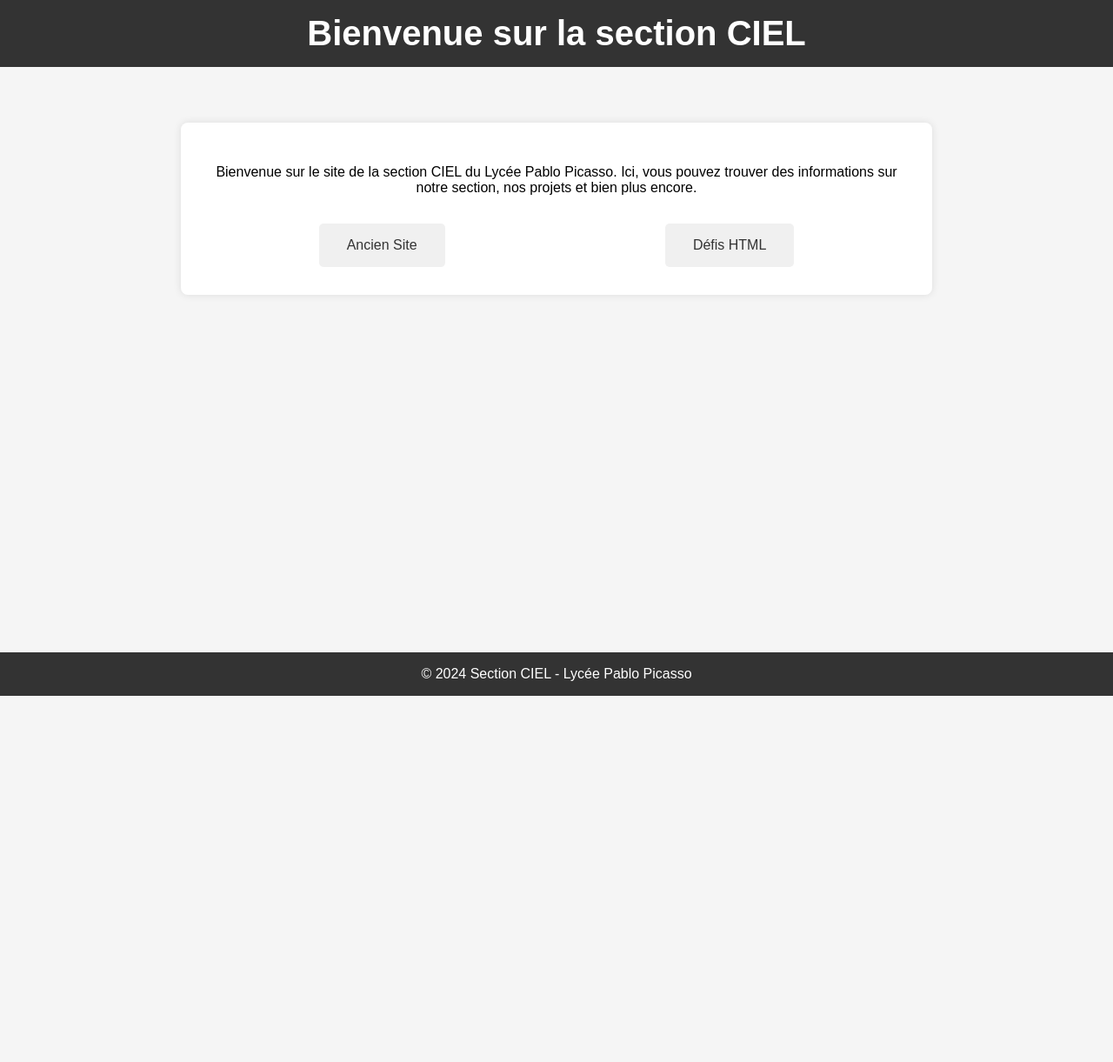
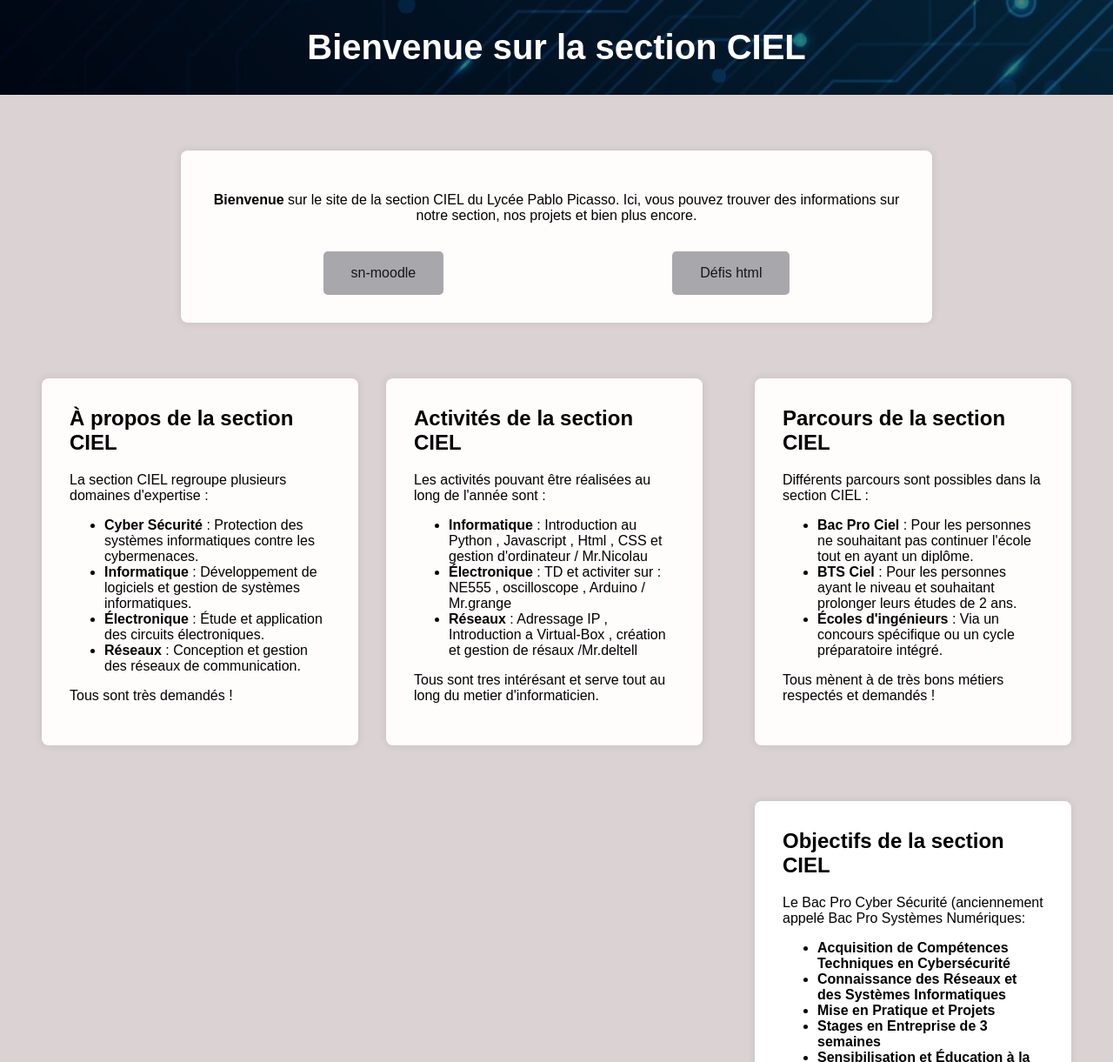
Before and after one commit to neo01mrt/cielaccpage, a plain HTML site: page index.html in a window 1280 px wide. Shown: the top 1221 px of the page at 87% size. Before the commit the page ends 800 px from the top, so only its background shows below. Drawn offline with Linux system fonts and the light colour scheme.

Commit message:
Add files via upload

```diff
--- a/index.html
+++ b/index.html
@@ -4,39 +4,114 @@
 <head>
     <meta charset="UTF-8">
     <meta name="viewport" content="width=device-width, initial-scale=1.0">
-    <title>Section CIEL - Lycée Pablo Picasso</title>
+    <title>Bac Pro CIEL</title>
     <style>
         body {
+            display: flex;
+            flex-direction: column;
+            min-height: 100vh;
             font-family: Arial, sans-serif;
-            background-color: #f5f5f5;
+            background-color: #dbd3d3;
             margin: 0;
             padding: 0;
         }
 
         header {
-            background-color: #333;
+            background-image: url('img1.jpg');
+            background-size: cover;
+            background-position: center;
             color: white;
-            padding: 1em 0;
+            padding: 2em 0;
             text-align: center;
+            position: relative;
         }
 
-        h1 {
+        header::before {
+            content: "";
+            position: absolute;
+            top: 0;
+            left: 0;
+            right: 0;
+            bottom: 0;
+            background: rgba(0, 0, 0, 0.5);
+            z-index: 1;
+        }
+
+        header h1 {
+            position: relative;
+            z-index: 2;
             margin: 0;
             font-size: 2.5em;
         }
 
         main {
             padding: 2em;
+            flex: 1;
+        }
+
+        .content1 {
+            margin: 2em auto;
+            max-width: 800px;
+            background-color: rgb(255, 252, 252);
+            padding: 2em;
+            border-radius: 8px;
+            box-shadow: 0 0 10px rgba(0, 0, 0, 0.1);
             text-align: center;
         }
 
-        .content {
-            margin: 2em auto;
-            max-width: 800px;
-            background-color: white;
+        .content2 {
+            float: left;
+            margin: 2em 1em;
+            max-width: 300px;
+            background-color: rgb(255, 252, 252);
             padding: 2em;
             border-radius: 8px;
             box-shadow: 0 0 10px rgba(0, 0, 0, 0.1);
+        }
+
+        .content3 {
+            float: right;
+            margin: 2em 1em;
+            max-width: 300px;
+            background-color: rgb(255, 252, 252);
+            padding: 2em;
+            border-radius: 8px;
+            box-shadow: 0 0 10px rgba(0, 0, 0, 0.1);
+        }
+
+
+        .content4 {
+            float: left;
+            margin: 2em 1em;
+            max-width: 300px;
+            background-color: rgb(255, 252, 252);
+            padding: 2em;
+            border-radius: 8px;
+            box-shadow: 0 0 10px rgba(0, 0, 0, 0.1);
+        }
+
+        .content5 {
+            float: right;
+            margin: 2em 1em;
+            max-width: 300px;
+            background-color: rgb(255, 255, 255);
+            padding: 2em;
+            border-radius: 8px;
+            box-shadow: 0 0 10px rgba(0, 0, 0, 0.1);
+        }
+
+        .content2 h2,
+        .content3 h2,
+        .content4 h2,
+        .content5 h2 {
+            margin-top: 0;
+        }
+
+        .content2 p,
+        .content3 p,
+        .content4 p,
+        .content5 p {
+            margin-bottom: 1em;
         }
 
         .links {
@@ -47,8 +122,8 @@
 
         .links a {
             text-decoration: none;
-            color: #333;
-            background-color: #f0f0f0;
+            color: #131616;
+            background-color: #a8a8ac;
             padding: 1em 2em;
             border-radius: 5px;
             transition: background-color 0.3s;
@@ -59,13 +134,12 @@
         }
 
         footer {
-            background-color: #333;
+            background-image: url('img1.jpg');
             color: white;
             text-align: center;
             padding: 1em 0;
-            position: absolute;
+            position: relative;
             width: 100%;
-            bottom: 0;
         }
     </style>
 </head>
@@ -75,12 +149,56 @@
         <h1>Bienvenue sur la section CIEL</h1>
     </header>
     <main>
-        <div class="content">
-            <p>Bienvenue sur le site de la section CIEL du Lycée Pablo Picasso. Ici, vous pouvez trouver des informations sur notre section, nos projets et bien plus encore.</p>
+        <div class="content1">
+            <p><strong>Bienvenue</strong> sur le site de la section CIEL du Lycée Pablo Picasso. Ici, vous pouvez trouver des informations sur notre section, nos projets et bien plus encore.</p>
             <div class="links">
-                <a href="http://ancien-site.example.com" target="_blank">Ancien Site</a>
-                <a href="http://defis.example.com" target="_blank">Défis HTML</a>
+                <a href="https://www.sn-picasso.fr/" target="_blank">sn-moodle</a>
+                <a href="http://ciel-picasso.fr/défis.html" target="_blank">Défis html</a>
             </div>
+        </div>
+        <div class="content2">
+            <h2>À propos de la section CIEL</h2>
+            <p>La section CIEL regroupe plusieurs domaines d'expertise :</p>
+            <ul>
+                <li><strong>Cyber Sécurité</strong> : Protection des systèmes informatiques contre les cybermenaces.</li>
+                <li><strong>Informatique</strong> : Développement de logiciels et gestion de systèmes informatiques.</li>
+                <li><strong>Électronique</strong> : Étude et application des circuits électroniques.</li>
+                <li><strong>Réseaux</strong> : Conception et gestion des réseaux de communication.</li>
+            </ul>
+            <p>Tous sont très demandés !</p>
+        </div>
+        <div class="content3">
+            <h2>Parcours de la section CIEL</h2>
+            <p>Différents parcours sont possibles dans la section CIEL :</p>
+            <ul>
+                <li><strong>Bac Pro Ciel</strong> : Pour les personnes ne souhaitant pas continuer l'école tout en ayant un diplôme.</li>
+                <li><strong>BTS Ciel</strong> : Pour les personnes ayant le niveau et souhaitant prolonger leurs études de 2 ans.</li>
+                <li><strong>Écoles d'ingénieurs</strong> : Via un concours spécifique ou un cycle préparatoire intégré.</li>
+            </ul>
+            <p>Tous mènent à de très bons métiers respectés et demandés !</p>
+        </div>
+        <div class="content4">
+            <h2>Activités de la section CIEL</h2>
+            <p>Les activités pouvant être réalisées au long de l'année sont :</p>
+            <ul>
+                <li><strong>Informatique</strong> : Introduction au Python , Javascript , Html , CSS et gestion d'ordinateur / Mr.Nicolau</li>
+                <li><strong>Électronique</strong> : TD et activiter sur : NE555 , oscilloscope , Arduino / Mr.grange</li>
+                <li><strong>Réseaux</strong> : Adressage IP , Introduction a Virtual-Box , création et gestion de résaux /Mr.deltell</li>
+            </ul>
+            <p>Tous sont tres intérésant et serve tout au long du metier d'informaticien.</p>
+        </div>
+        <div class="content5">
+            <h2>Objectifs de la section CIEL</h2>
+            <p>Le Bac Pro Cyber Sécurité (anciennement appelé Bac Pro Systèmes Numériques:</p>
+            <ul>
+                <li><strong>Acquisition de Compétences Techniques en Cybersécurité</strong></li>
+                <li><strong>Connaissance des Réseaux et des Systèmes Informatiques </strong></li>
+                <li><strong>Mise en Pratique et Projets</strong></li>
+                <li><strong>Stages en Entreprise de 3 semaines</strong></li>
+                <li><strong>Sensibilisation et Éducation à la Sécurité électrique</strong></li>
+                <li><strong>Préparation à la Poursuite d’Études ou à l’Insertion Professionnelle</strong></li>
+            </ul>
+
         </div>
     </main>
     <footer>
```
Also changed, not shown: img1.jpg (added).
